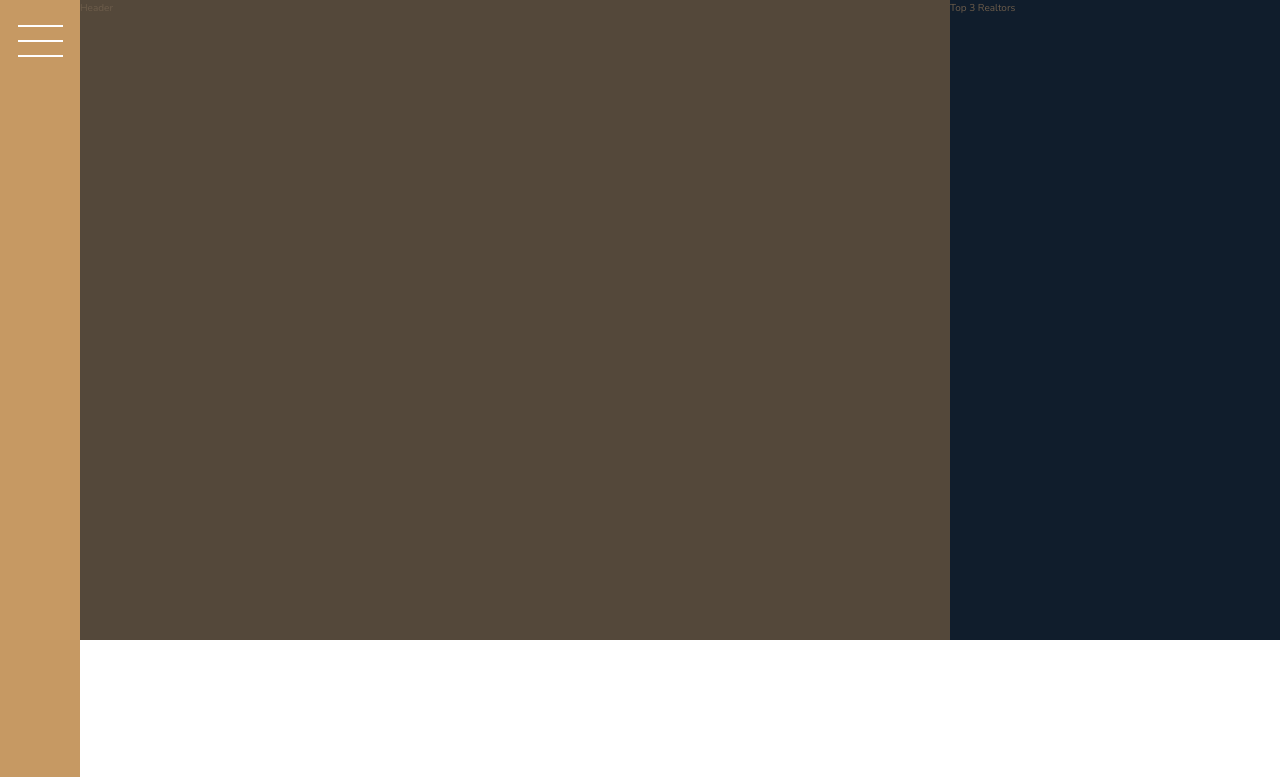
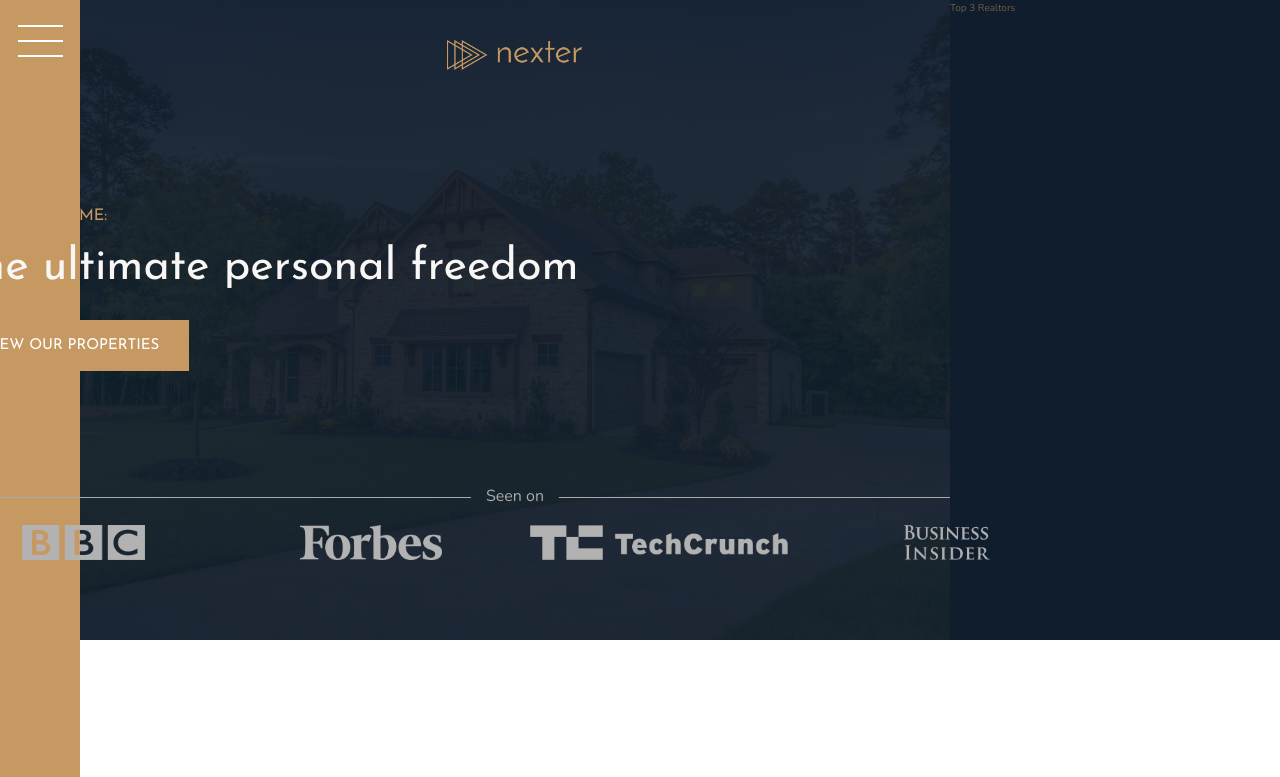
Before and after one commit to shownola/NewHomeRealty, a website: page index.html in a window 1280 px wide. Shown: the top 777 px of the page. Drawn offline with nearby package versions, Linux system fonts and the light colour scheme.

Commit message:
Completed the header

```diff
--- a/index.html
+++ b/index.html
@@ -16,7 +16,17 @@
     </div>
 
     <header class="header">
-      Header
+      <img src="img/logo.png" alt="logo" class="header__logo">
+      <h3 class="heading-3">Your own home:</h3>
+      <h1 class="heading-1">The ultimate personal freedom</h1>
+      <button class="btn header__btn">View our properties</button>
+      <div class="header__seenon-text">Seen on</div>
+      <div class="header__seenon-logos">
+        <img src="img/logo-bbc.png" alt="Seen on logo 1">
+        <img src="img/logo-forbes.png" alt="Seen on logo 2">
+        <img src="img/logo-techcrunch.png" alt="Seen on logo 3">
+        <img src="img/logo-bi.png" alt="Seen on logo 4">
+      </div>
     </header>
 
     <div class="realtors">
--- a/sass/_header.scss
+++ b/sass/_header.scss
@@ -1,4 +1,49 @@
 .header {
   background-color: $color-grey-dark-1;
   grid-column: full-start / col-end 6;
+  background-image: linear-gradient(rgba($color-secondary, .93), rgba($color-secondary, .93)), url(../img/hero.jpeg);
+  background-size: cover;
+  background-position: center;
+  padding: 8rem;
+  padding-top: 4rem;
+  display: grid;
+  grid-template-rows: 1fr min-content 6rem 1fr;
+  grid-template-columns: max-content;
+  grid-row-gap: 1.5rem;
+  justify-content: center;
+
+  &__logo {
+    height: 3rem;
+    justify-self: center;
+  }
+  &__btn {
+    align-self:  start;
+    justify-self: start;
+  }
+  &__seenon-text{
+    display: grid;
+    grid-template-columns: 1fr max-content 1fr;
+    grid-column-gap: 1.5rem;
+    align-items: center;
+    font-size: 1.6rem;
+    color: $color-grey-light-2;
+
+    &::before,
+    &::after {
+      content: "";
+      height: 1px;
+      display: block;
+      background-color: currentColor;
+    }
+  }
+  &__seenon-logos {
+    display: grid;
+    grid-template-columns: repeat(4, 1fr);
+    grid-column-gap: 3rem;
+    justify-items: center;
+    img {
+      height: 3.5rem;
+      filter: brightness(70%);
+    }
+  }
 }
--- a/sass/_typography.scss
+++ b/sass/_typography.scss
@@ -4,6 +4,9 @@
 }
 .heading-1 {
   @extend %heading;
+  font-size: 4.5rem;
+  color: $color-grey-light-1;
+  line-height: 1;
 }
 .heading-2 {
   @extend %heading;
```
Also changed, not shown: css/style.css.
